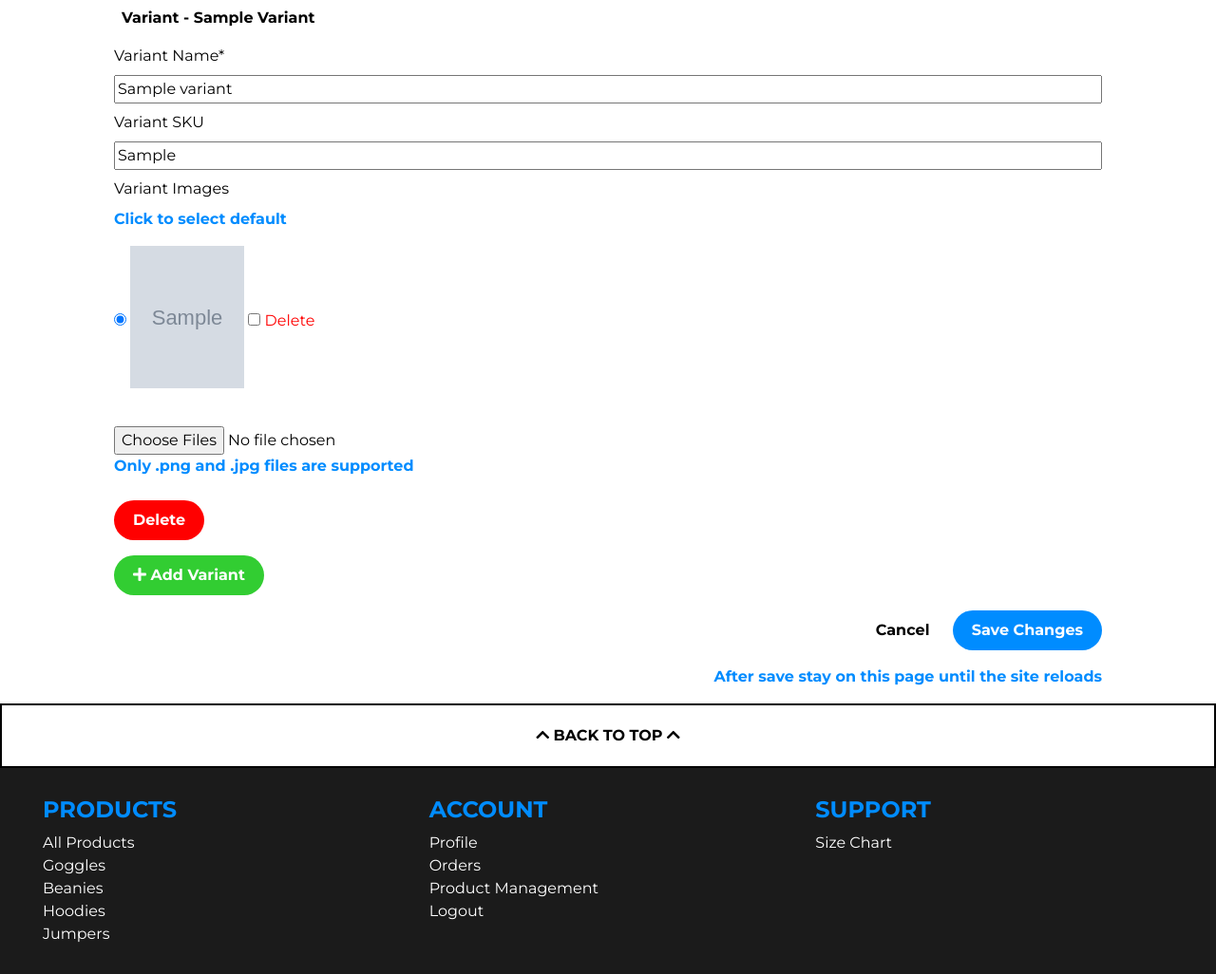
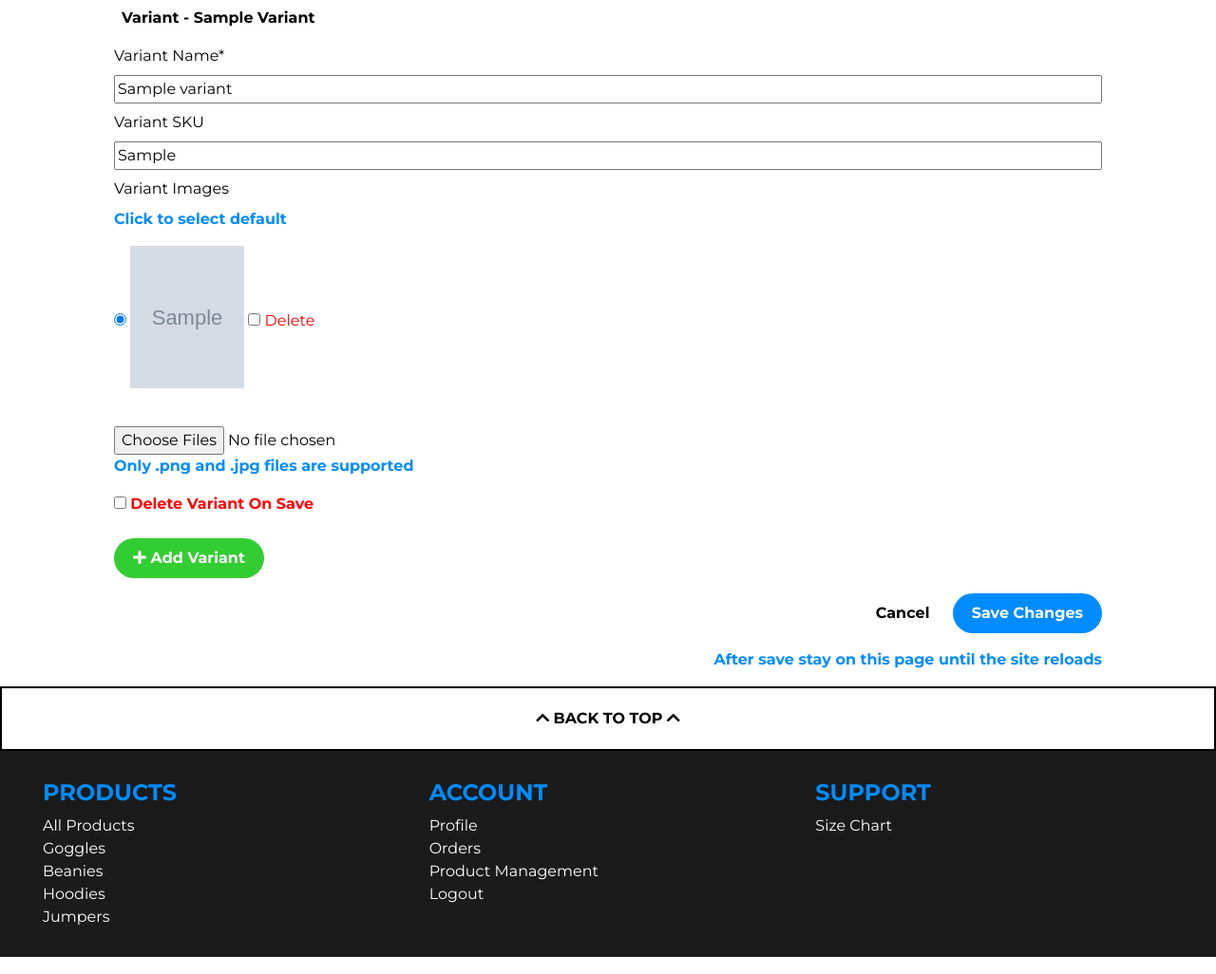
Before and after one commit to LiamDHall/XRYO, a Django app: page /products/edit/1/ in a window 1280 px wide. Shown: the part 1757-2783 px from the top of the page at 95% size. Run offline with Django 3.2, Linux system fonts and the light colour scheme; a user stored in the database is signed in; data comes from the database, SQL or seed files in the repository; tables that the repository leaves empty hold one stand-in row (values such as "Sample post"); grey boxes marked "Sample" are stand-in pictures; parts of the project's set-up code (start-up, migrations or seed data) failed here and were passed over; some libraries are stand-ins or nearby versions.

Commit message:
Update edit product view to save changes to variants

```diff
--- a/products/static/products/js/pm_variant_inputs.js
+++ b/products/static/products/js/pm_variant_inputs.js
@@ -6,7 +6,7 @@ $('#add-variant').on('click', function(){
     variantAmount = $('.variant').length;
     variantInputs = `
         <fieldset id="variant-${variantAmount + 1}" class="variant rounded mt-3">
-            <legend class="fieldset-label font-size-1 font-weight-bold p-2 w-auto">Variant ${variantAmount + 1}</legend>
+            <legend class="fieldset-label font-size-1 font-weight-bold p-2 w-auto">New Variant ${variantAmount + 1}</legend>
             <label for="variant-name-${variantAmount + 1}">Variant Name*</label>
             <input type="text" id="variant-name-${variantAmount + 1}" name="variant-name-${variantAmount + 1}" class="w-100 d-block" maxlength="100" required>
             <label for="variant-sku-${variantAmount + 1}" class="mt-2">Variant SKU</label>
--- a/products/templates/products/edit_product.html
+++ b/products/templates/products/edit_product.html
@@ -46,13 +46,13 @@
 
                 <!--Current Variants-->
                 {% for variant in product.variant_set.all %}
-                    <fieldset id="current-variant-{{ forloop.counter }}" class="rounded mt-3">
+                    <fieldset id="current-variant-{{ variant.id }}" class="rounded mt-3">
                         <legend class="fieldset-label font-size-1 font-weight-bold p-2 w-auto">Variant - {{ variant.name|title }}</legend>
-                        <label for="current-variant-name-{{ forloop.counter }}">Variant Name*</label>
-                        <input type="text" id="current-variant-name-{{ forloop.counter }}" name="current-variant-name-{{ forloop.counter }}" class="form-input w-100 d-block" maxlength="100" value="{{ variant.name }}" required>
-                        <label for="current-variant-sku-{{ forloop.counter }}" class="mt-2">Variant SKU</label>
-                        <input type="text" id="current-variant-sku-{{ forloop.counter }}" name="current-variant-sku-{{ forloop.counter }}"  class="form-input w-100 d-block" maxlength="100" value="{{ variant.sku }}">
-                        <label for="current-variant-images-{{ forloop.counter }}" class="mt-2 d-block">Variant Images</label>
+                        <label for="current-variant-name-{{ variant.id }}">Variant Name*</label>
+                        <input type="text" id="current-variant-name-{{ variant.id }}" name="current-variant-name-{{ variant.id }}" class="form-input w-100 d-block" maxlength="100" value="{{ variant.name }}" required>
+                        <label for="current-variant-sku-{{ variant.id }}" class="mt-2">Variant SKU</label>
+                        <input type="text" id="current-variant-sku-{{ variant.id }}" name="current-variant-sku-{{ variant.id }}"  class="form-input w-100 d-block" maxlength="100" {% if variant.sku %}value="{{ variant.sku }}"{% endif %}>
+                        <label for="current-variant-images-{{ variant.id }}" class="mt-2 d-block">Variant Images</label>
                         {% if variant.album.images.all|length > 0 %}
                             <!--Variant Iamges-->
                             <p class="info-highlight">Click to select default</p>
@@ -63,7 +63,7 @@
                                         <img width="120" height="150" class="mb-2" src="{{ MEDIA_URL }}{{ image.image }}">
                                     </label>
                                     <input type="checkbox" id="delete-image-{{ image.id }}" name="delete-image-{{image.id}}" value="delete">
-                                    <label for="delete-image-{{image.id}}" class="highlight b-block">Delete</label>
+                                    <label for="delete-image-{{ image.id }}" class="highlight b-block">Delete</label>
                                 </div>
                             {% endfor %}
                         {% else %}
@@ -73,7 +73,10 @@
                         <input type="file" id="add-variant-images-{{ variant.id }}" name="add-variant-images-{{ variant.id }}" class="d-block mt-4" multiple>
                         <p class="info-highlight">Only .png and .jpg files are supported</p>
                         <input type="hidden" id="current-variant-id" name="current-variant-id" value="{{ variant.id }}">
-                        <button type="button" class="variant-delete cta cta--delete d-block mt-4" value="#variant-{{ variant.id }}">Delete</button>
+
+                        <!--Delete Variant-->
+                        <input type="checkbox" id="delete-variant-{{ variant.id }}" name="delete-variant-{{ variant.id }}" value="{{variant.id}}">
+                        <label for="delete-variant-{{ variant.id }}" class="highlight b-block font-weight-bold">Delete Variant On Save</label>
                     </fieldset>
                 {% endfor %}
 
--- a/products/views.py
+++ b/products/views.py
@@ -366,6 +366,16 @@ def edit_product(request, product_id):
 
             # Update Variant images
             for variant in product.variant_set.all():
+
+                variant.name = request.POST.get(
+                    f'current-variant-name-{variant.id}'
+                )
+                variant.sku = request.POST.get(
+                    f'current-variant-sku-{variant.id}'
+                )
+
+                variant.save()
+
                 # Set default image
                 if request.POST.get(
                     f'variant-default-image-{ variant.id }'
```
